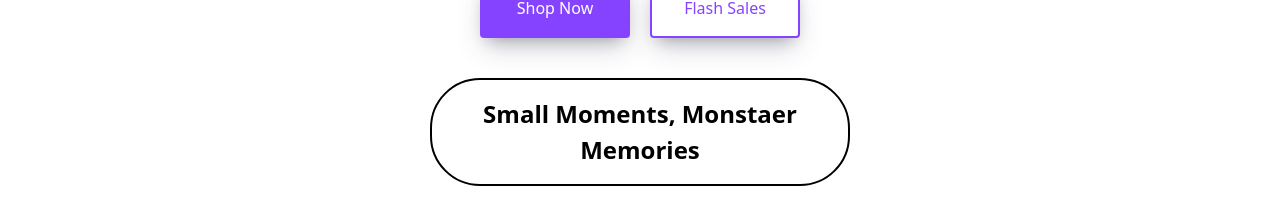
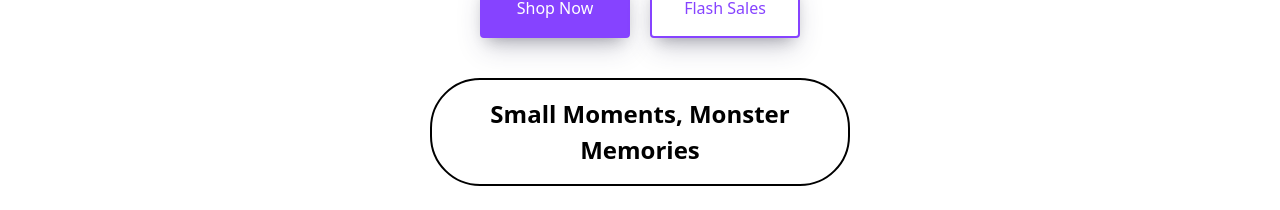
Before and after one commit to Daniel-Zemanate/PI2G1-front-costume-mania, a Next.js app: page / in a window 1280 px wide. Shown: the part 742-952 px from the top of the page. Built offline with nearby package versions, Linux system fonts and the light colour scheme; a web font is replaced by a local one.

Commit message:
Ajuste error ortografico

```diff
--- a/src/components/MainBanner/index.tsx
+++ b/src/components/MainBanner/index.tsx
@@ -16,7 +16,7 @@ function Banner() {
           <button type="submit" className={`${styles.secondaryButton}`}>Flash Sales</button>
         </div>
         <div>
-        <button type="submit" className={`${styles.tertiaryButton}`}>Small Moments, Monstaer Memories</button>
+        <button type="submit" className={`${styles.tertiaryButton}`}>Small Moments, Monster Memories</button>
         </div>
       </div>
   );
```
